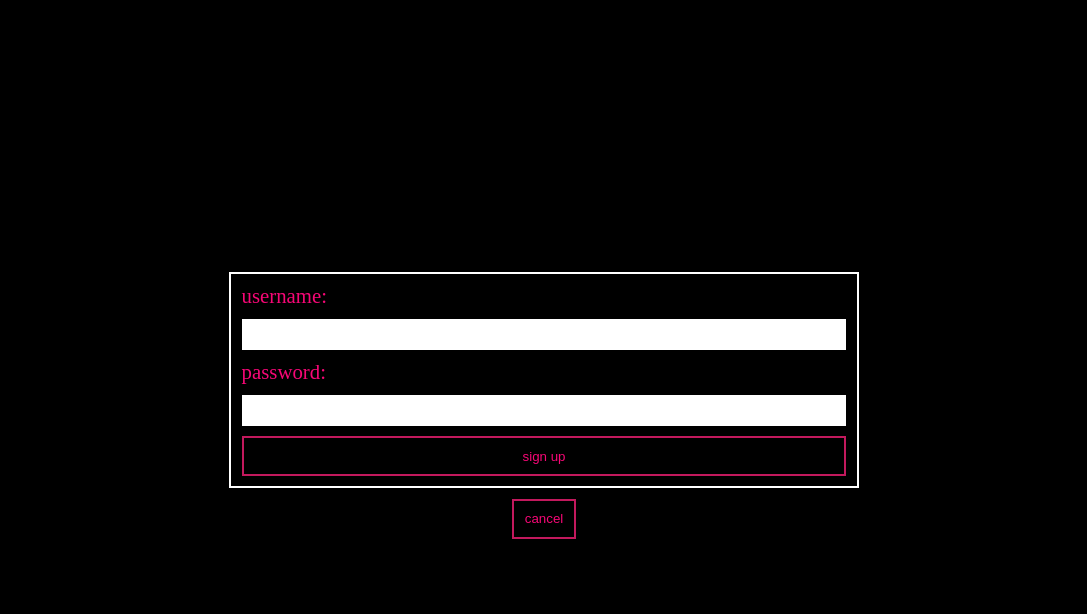
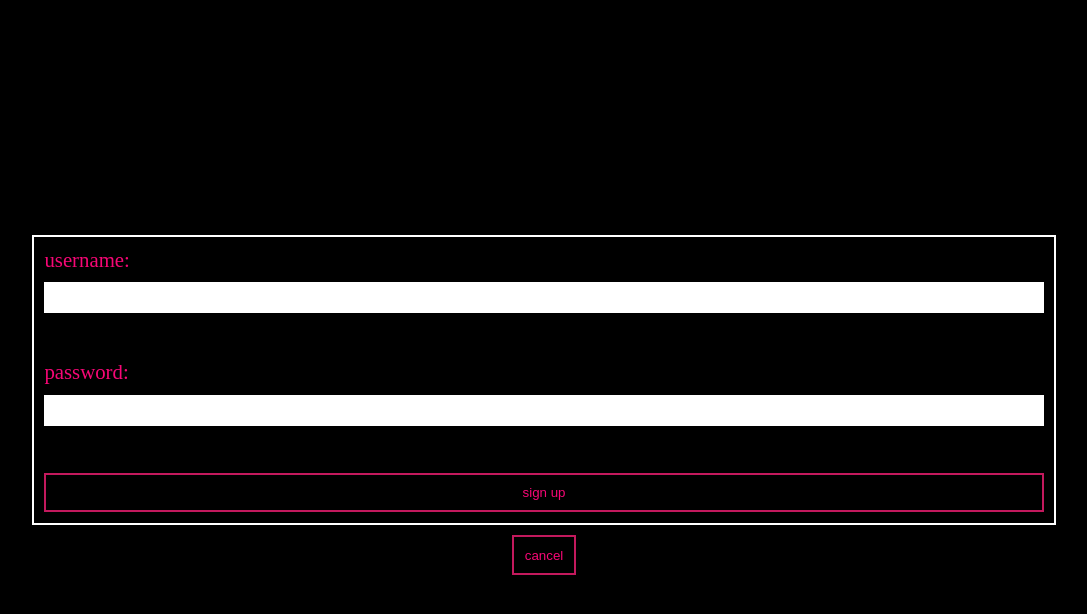
Before and after one commit to ernest52/SPATasker, an Angular app: page / in a window 1280 px wide. Both pictures are taken after a click on the button "sign up". Shown: the top 614 px of the page, without its empty margins (96-1183 px from the left). Built offline with nearby package versions, Linux system fonts and the light colour scheme.

Commit message:
connecting to backend

```diff
--- a/src/app/app.config.ts
+++ b/src/app/app.config.ts
@@ -1,8 +1,13 @@
 import { ApplicationConfig, provideZoneChangeDetection } from '@angular/core';
 import { provideRouter } from '@angular/router';
+import { provideHttpClient } from '@angular/common/http';
 
 import { routes } from './app.routes';
 
 export const appConfig: ApplicationConfig = {
-  providers: [provideZoneChangeDetection({ eventCoalescing: true }), provideRouter(routes)]
+  providers: [
+    provideZoneChangeDetection({ eventCoalescing: true }),
+    provideRouter(routes),
+    provideHttpClient(),
+  ],
 };
--- a/src/app/loading-page/loading-page.component.html
+++ b/src/app/loading-page/loading-page.component.html
@@ -31,7 +31,7 @@
       class="btn btn__purple"
       #but2
     >
-      sing in
+      sign in
     </button>
   </div>
 
--- a/src/app/loading-page/user-form/user-form.component.html
+++ b/src/app/loading-page/user-form/user-form.component.html
@@ -1,14 +1,27 @@
-<form (ngSubmit)="onSubmit()" #connectForm="ngForm" class="form">
+<form (ngSubmit)="onSubmit()" [formGroup]="form" class="form">
   <label for="name">username: </label>
   <input
     type="text"
     name="name"
     id="name"
     [value]="name"
-    ngModel
     autocomplete="false"
     class="form__input"
+    formControlName="name"
   />
+  <p
+    [class]="{
+      info: true,
+      info__full: username.invalid && username.touched,
+      info__empty: username.valid || username.untouched
+    }"
+  >
+  @if(username.errors?.['minlength'] && username.touched){
+    <p>username needs to have : {{username.errors?.['minlength'].requiredLength}} characters but has: {{username.errors?.['minlength'].actualLength}} </p>
+   }
+    @else if(username.invalid && username.touched){ this field is required}
+
+  </p>
   <label for="password">password: </label>
   <input
     type="text"
@@ -17,7 +30,16 @@
     id="password"
     class="form__input"
     autocomplete="false"
-    ngModel
+    formControlName="password"
   />
-  <button class="btn btn__purple">{{ mode }}</button>
+  <p
+    [class]="{
+      info: true,
+      info__full: userPassword.invalid && userPassword.touched,
+      info__empty: userPassword.valid || userPassword.untouched
+    }"
+  >
+    @if(userPassword.invalid && userPassword.touched){ this field is required }
+  </p>
+  <button class="btn btn__purple" [disabled]="form.invalid">{{ mode }}</button>
 </form>
--- a/src/app/loading-page/user-form/user-form.component.scss
+++ b/src/app/loading-page/user-form/user-form.component.scss
@@ -6,6 +6,8 @@
 .form {
   display: flex;
   flex-direction: column;
+  width: 80vw;
+  max-width: 80vw;
   border: 2px solid $color_white;
   padding: 1rem;
 
@@ -16,4 +18,13 @@
     height: 3rem;
     color: $color_purple--light;
   }
+  .info {
+    margin: 1rem 0;
+    &__full {
+      font-size: 1.3rem;
+    }
+    &__empty {
+      height: 1.5rem;
+    }
+  }
 }
--- a/src/app/loading-page/user-form/user-form.component.ts
+++ b/src/app/loading-page/user-form/user-form.component.ts
@@ -1,39 +1,46 @@
+import { Component, DestroyRef, inject, Input, OnInit } from '@angular/core';
+import { HttpClient } from '@angular/common/http';
 import {
-  afterNextRender,
-  Component,
-  Input,
-  OnChanges,
-  SimpleChanges,
-  ViewChild,
-} from '@angular/core';
-import { NgForm, FormsModule } from '@angular/forms';
+  ReactiveFormsModule,
+  FormGroup,
+  Validators,
+  FormControl,
+} from '@angular/forms';
+
 import { debounceTime } from 'rxjs';
 
 @Component({
   selector: 'app-user-form',
   standalone: true,
-  imports: [FormsModule],
+  imports: [ReactiveFormsModule],
   templateUrl: './user-form.component.html',
   styleUrl: './user-form.component.scss',
 })
-export class UserFormComponent {
-  @ViewChild('connectForm') form!: NgForm;
+export class UserFormComponent implements OnInit {
+  // @ViewChild('connectForm') form!: NgForm;
+  httpClient = inject(HttpClient);
+  destroyRef = inject(DestroyRef);
+  form = new FormGroup({
+    name: new FormControl('', {
+      validators: [Validators.required, Validators.minLength(5)],
+    }),
+    password: new FormControl('', { validators: [Validators.required] }),
+  });
   @Input({ required: true }) mode!: string;
   name = '';
   password = '';
-  constructor() {
-    afterNextRender(() => {
+  username = this.form.controls.name;
+  userPassword = this.form.controls.password;
+
+  ngOnInit() {
     this.form?.valueChanges?.pipe(debounceTime(1000)).subscribe({
       next: (changes) => {
-          // console.log('changes:', changes);
         const { password, name } = changes;
         if (password) {
           localStorage.setItem('password', JSON.stringify(password));
-            console.log('password:', localStorage.getItem('password'));
         }
         if (name) {
           localStorage.setItem('username', JSON.stringify(name));
-            console.log('username:', localStorage.getItem('username'));
         }
 
         localStorage.setItem('mode', JSON.stringify(this.mode));
@@ -58,12 +65,25 @@ export class UserFormComponent {
         }
       }
     }, 1);
+  }
+  onSubmit() {
+    this.name = this.form.value.name!;
+    this.password = this.form.value.password!;
+
+    const fragment = this.mode.split(' ').reduce((acc, next) => acc + next);
+    const url = `http://localhost:3000/user/${fragment}`;
+
+    const httpVerb = 'post';
+    const userSub = this.httpClient[httpVerb]<{ message: string }>(url, {
+      username: this.name,
+      password: this.password,
+    }).subscribe({
+      next: (resp) => {
+        console.log(resp.message);
+      },
     });
-  }
 
-  onSubmit() {
-    console.log('this.form: ', this.form);
-    this.form.reset();
+    // this.form.reset();
     localStorage.getItem('username') && localStorage.removeItem('username');
     localStorage.getItem('password') && localStorage.removeItem('password');
     localStorage.getItem('mode') && localStorage.removeItem('mode');
```
Lines whose indentation alone changed are shown as unchanged.
